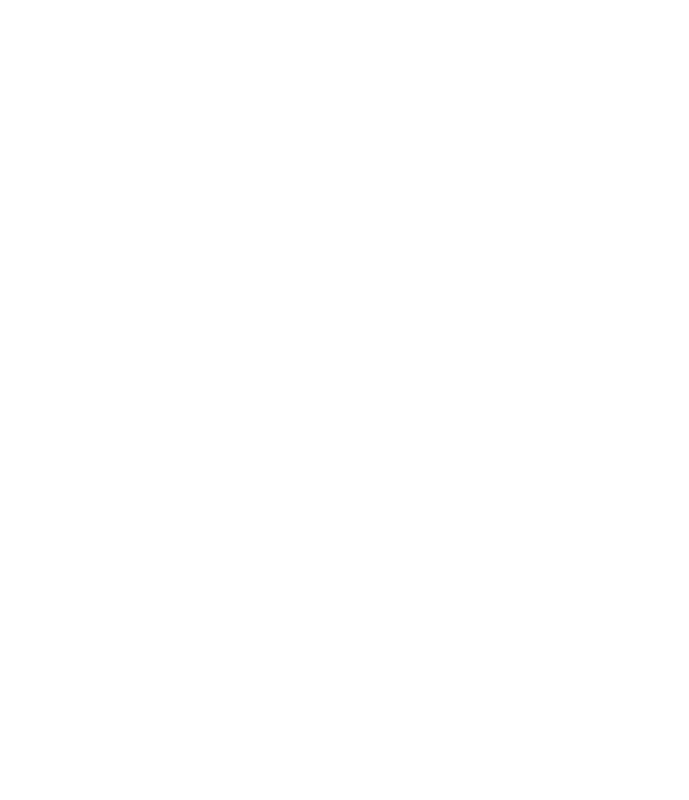
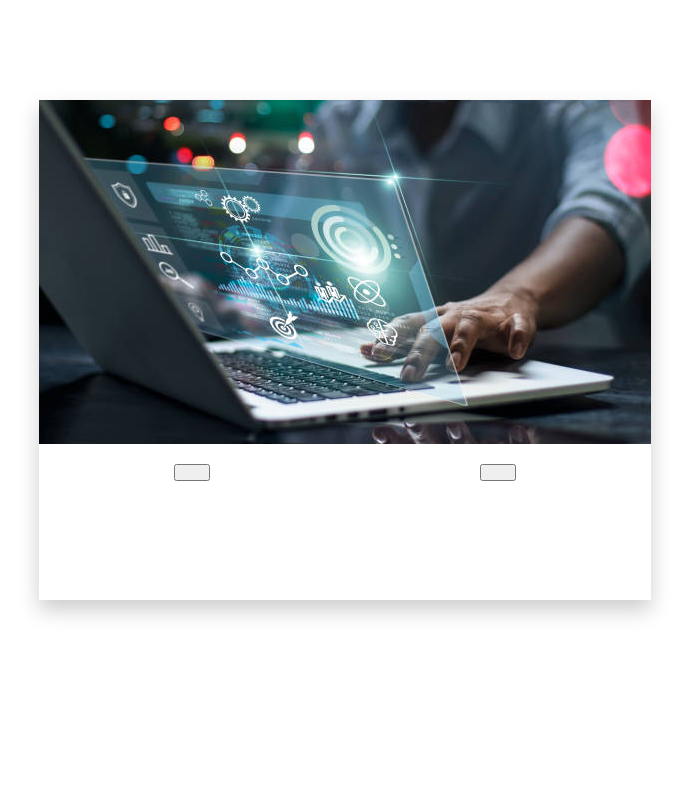
Before and after one commit to Elochukwu3/Image-Carousel-React-JS, a React (Create React App) app: page / in a window 1280 px wide. Shown: the top 800 px of the page, without its empty margins (295-984 px from the left). Built offline with nearby package versions, Linux system fonts and the light colour scheme; the HTML template or start-up script is replaced by a standard one.

Commit message:
save commit

```diff
--- a/src/Components/App.css
+++ b/src/Components/App.css
@@ -12,7 +12,7 @@
 .containerInner{
  max-width: 700px;
  height: 500px;
- margin:  1000px auto 0;
+ margin:  100px auto 0;
  position: relative;
  overflow: hidden;
  box-shadow: 0 10px 20px rgba(0,0, 0,0.2);
@@ -21,7 +21,8 @@
 .slider{
 width: 100%;
 height: 100%;
-position: absolute;opacity: 0;
+position: absolute;
+opacity: 0;
 transition-duration: .6s ease-in-out ;
 
 }
@@ -33,10 +34,16 @@ transition-duration: .6s ease-in-out ;
   .slider.present {
     opacity: 1;
     transition-duration: 1s;
-    transform: scale(1.08);
+    /* transform: scale(1.08); */
   }
   .nextSlide, .prevSlide{
     padding: .4rem 1rem;
-
+    display: block;
+    margin: auto;
 
   }
+  .btnContainer{
+    padding-top: 1rem;
+    display: flex;
+
+  }
--- a/src/Components/Buttons.jsx
+++ b/src/Components/Buttons.jsx
@@ -1,10 +1,11 @@
 
-const arrowPrev = 'fa-solid fa-arrow-left';
+
+
+export default function Butttons({arrowSide, moveSlide}) {
+    const arrowPrev = 'fa-solid fa-arrow-left';
     const arrows = 'fa-solid fa-arrow-right';
-
-export default function ({arrowSide, clickFuntion}) {
     return (
-    <button className={arrowSide === 'next' ? 'nextSlide' : 'prevSlide'} onClick={clickFuntion}>
+    <button className={arrowSide === 'next' ? 'nextSlide' : 'prevSlide'} onClick={moveSlide}>
         <i className={arrowSide === 'next' ? arrows : arrowPrev}></i>
     </button>
   )
--- a/src/Components/Carousel.jsx
+++ b/src/Components/Carousel.jsx
@@ -4,7 +4,12 @@ import './App.css';
 import Buttons from './Buttons';
 export default function Carousel() {
     const [slider, setSlider] = useState(1);
+    console.log(data.length);
 function nextSection() {
+  slider !== data.length ? setSlider(slider + 1) : setSlider(0)
+  console.log(slider);
+};
+function preSection() {
   slider !== data.length ? setSlider(slider + 1) : setSlider(0)
   console.log(slider);
 };
@@ -22,8 +27,10 @@ function nextSection() {
                 )
             })
         }
-         <Buttons arrowSide ='prev'/>
-           <Buttons arrowSide ='next' clickFuntion={nextSection}/>
+         <div className='btnContainer'>
+         <Buttons arrowSide ='prev' moveSlide={preSection}/>
+           <Buttons arrowSide ='next' moveSlide={nextSection}/>
+         </div>
        </div>
     </div>
   )
```
